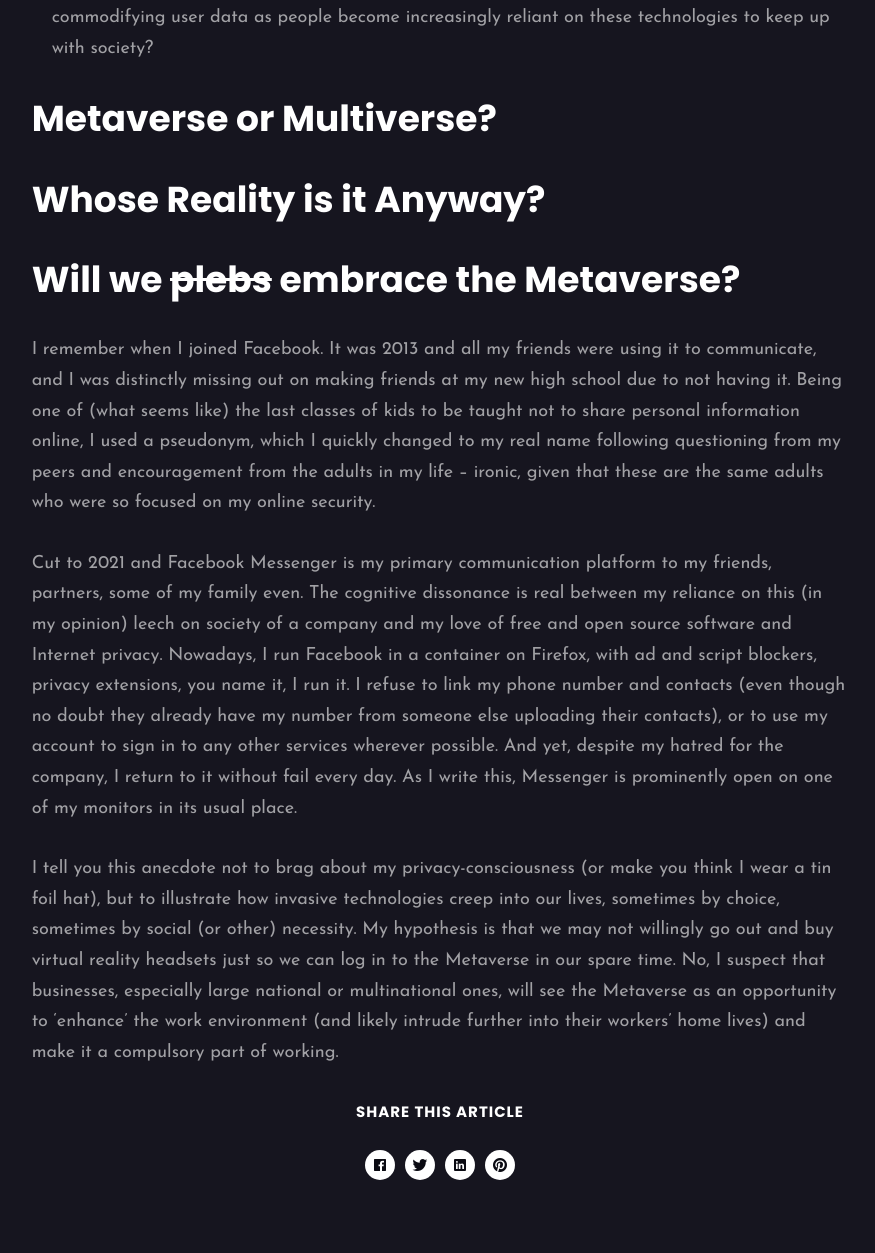
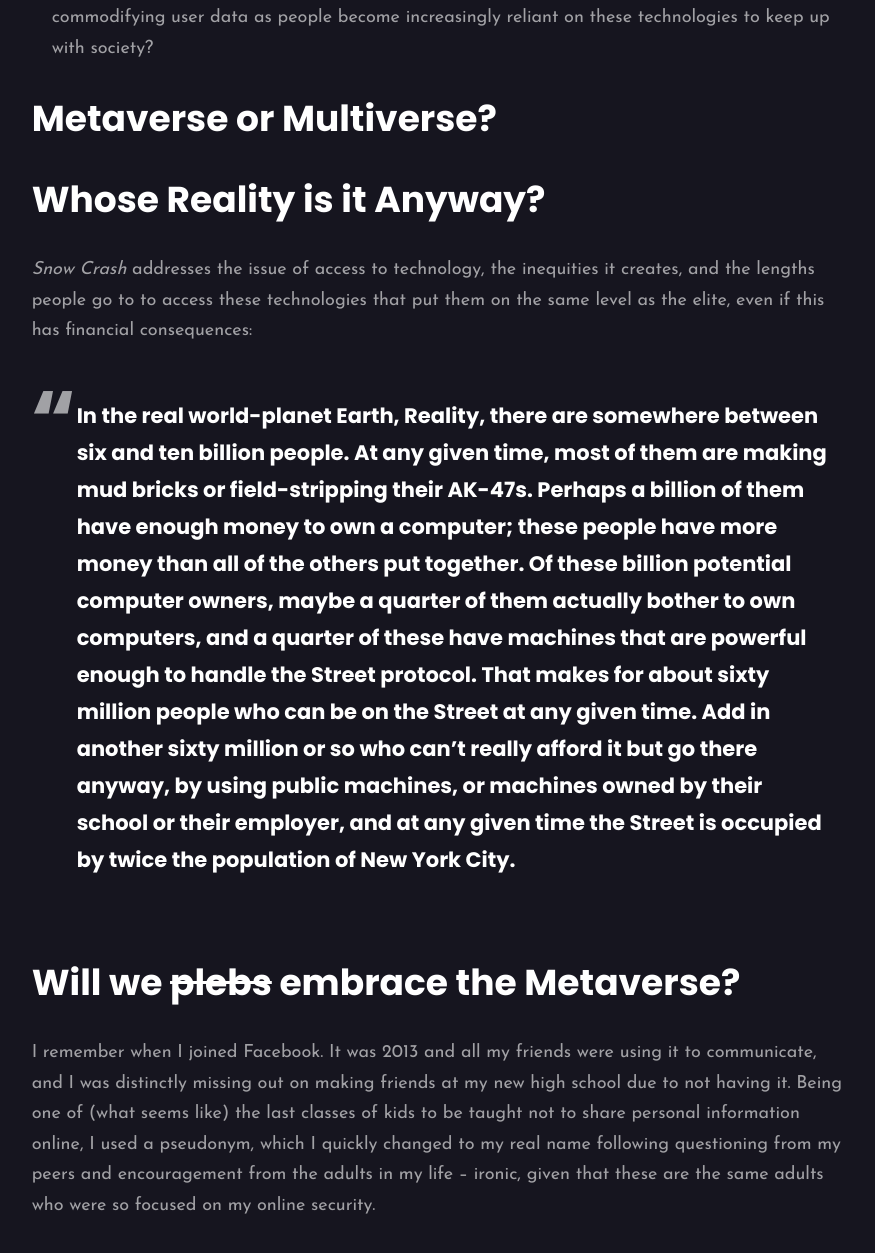
Before and after one commit to EinsteinFrizz/blog, a Jekyll site: the page built from _posts/2021-11-24-metaverse.markdown, in a window 1280 px wide and 1400 px high, scrolled down 3494 px, cut to the strip 0-1256 px from the top of the window. Shown: the top 1253 px of the strip, without its empty margins (200-1075 px from the left). Built offline with Jekyll 4.4.1, drawn with Linux system fonts in a browser that asks for light colours; nearby versions of some CDN libraries.

Commit message:
add snow crash quote, see if no line break works

```diff
--- a/_posts/2021-11-24-metaverse.markdown
+++ b/_posts/2021-11-24-metaverse.markdown
@@ -52,6 +52,9 @@ Facebook refers to this metaverse as ***the*** Metaverse, while I refer to it as
 
 # Whose Reality is it Anyway?
 
+*Snow Crash* addresses the issue of access to technology, the inequities it creates, and the lengths people go to to access these technologies that put them on the same level as the elite, even if this has financial consequences:
+> In the real world-planet Earth, Reality, there are somewhere between six and ten billion people.  At any given time, most of them are making mud bricks or field-stripping their AK-47s.  Perhaps a billion of them have enough money to own a computer; these people have more money than all of the others put together.  Of these billion potential computer owners, maybe a quarter of them actually bother to own computers, and a quarter of these have machines that are powerful enough to handle the Street protocol.  That makes for about sixty million people who can be on the Street at any given time.  Add in another sixty million or so who can't really afford it but go there anyway, by using public machines, or machines owned by their school or their employer, and at any given time the Street is occupied by twice the population of New York City.
+
 # Will we ~~plebs~~ embrace the Metaverse?
 
 I remember when I joined Facebook. It was 2013 and all my friends were using it to communicate, and I was distinctly missing out on making friends at my new high school due to not having it. Being one of (what seems like) the last classes of kids to be taught not to share personal information online, I used a pseudonym, which I quickly changed to my real name following questioning from my peers and encouragement from the adults in my life – ironic, given that these are the same adults who were so focused on my online security.
```
